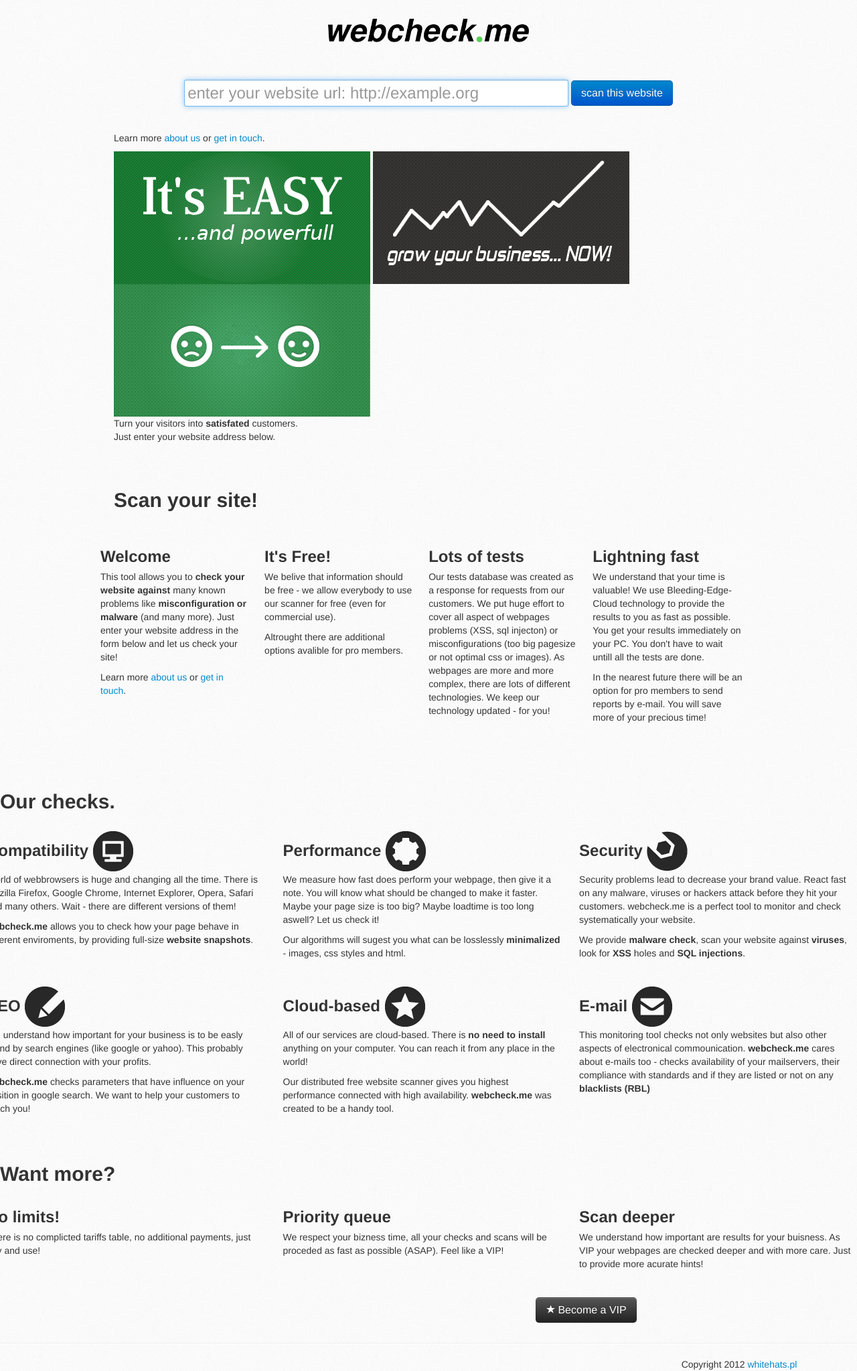
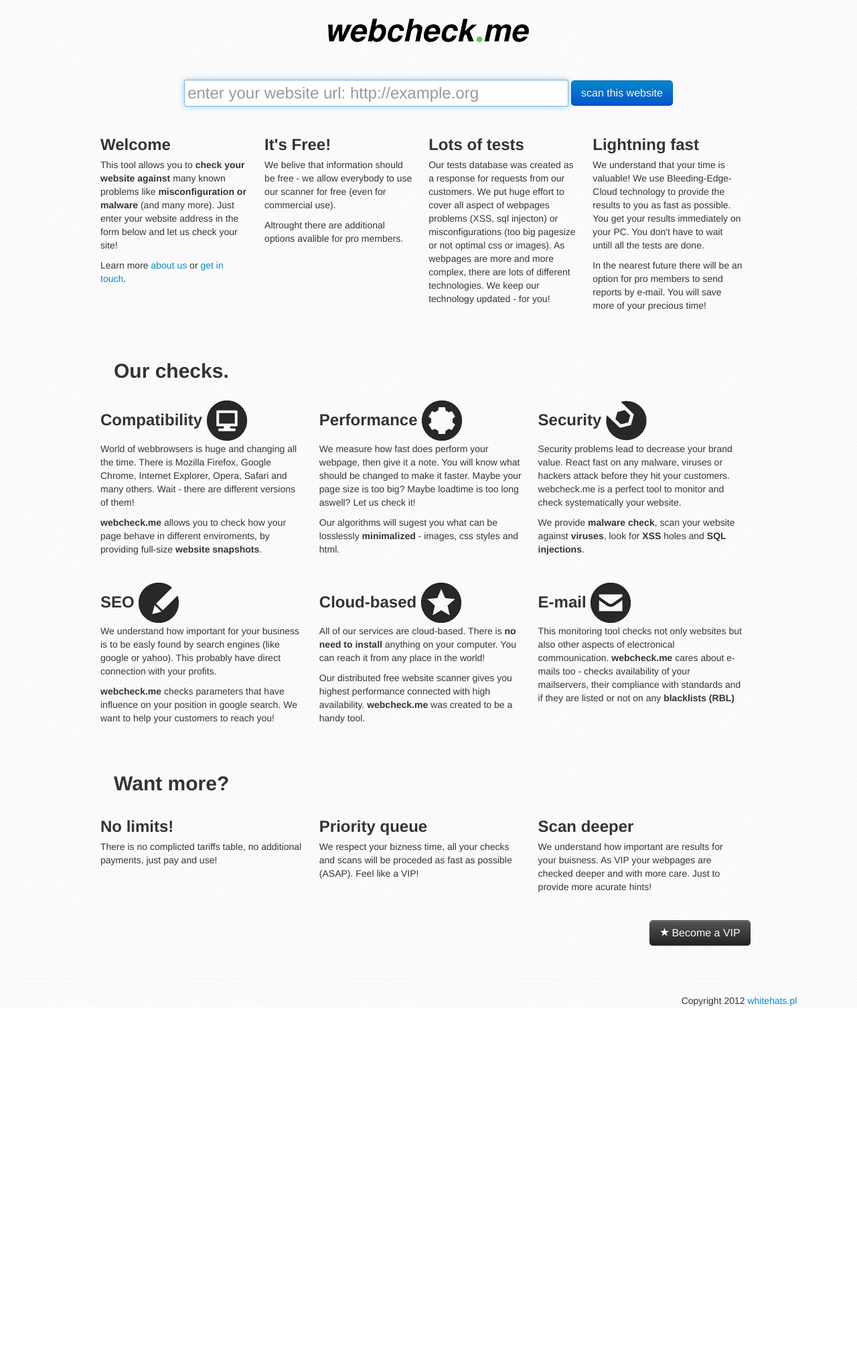
Before and after one commit to neutrinus/wh-webscanner, a Django app: page // in a window 1280 px wide. Shown: the part 148-2195 px from the top of the page at 67% size. After the commit the page ends 1650 px from the top, so only its background shows below. Run offline with Django 3.2, Linux system fonts and the light colour scheme; parts of the project's set-up code (start-up, migrations or seed data) failed here and were passed over; some libraries are stand-ins or nearby versions.

Commit message:
reqs, html code cleanup

```diff
--- a/webscanner/templates/index.html
+++ b/webscanner/templates/index.html
@@ -4,7 +4,6 @@
 {% block title %}Free scan your website{% endblock %}
 
 {% block extrahead %}
-
 {% endblock %}
 
 
@@ -25,35 +24,11 @@
 
 <div class="section">
     <div class="row-fluid">
-        <div class="span12">
-           <p class="intro">Learn more <a href="#about-us">about us</a>  or <a href="#contact">get in touch</a>.</p>
-        </div>
-
-        <div class="slider-wrapper">
-            <div id="slider" class="nivoSlider">
-            <img src="{{ STATIC_URL }}images/slides/slide1.png" width="383" height="198" alt="" title="#htmlcaption2" />
-            <img src="{{ STATIC_URL }}images/slides/slide2.png" width="383" height="198" alt="" />
-            <img src="{{ STATIC_URL }}images/slides/slide3.png" width="383" height="198" alt="" title="#htmlcaption" />
-            </div>
-            <div id="htmlcaption" class="nivo-html-caption"> Turn your visitors into <strong>satisfated</strong> customers.</div>
-            <div id="htmlcaption2" class="nivo-html-caption"> Just enter your website address below.</div>
-        </div>
-
-        <div class="row no-bottom-margin">
-        </div>
-
-      </section>
-
-      <!-- scan -->
-      <section id="webscanner" style="padding-top:35px;" >
-            <h1>Scan your site!</h1> <br />
-
         <div class="row">
             <div class="span3">
                 <h2><b>Welcome</b></h2>
                 <p>This tool allows you to <strong>check your website against</strong> many known problems like <b>misconfiguration or malware</b> (and many more). Just enter your website address in the form below and let us check your site!</p>
                 <p>Learn more <a href="#about-us">about us</a>  or <a href="#contact">get in touch</a>.</p>
-
             </div>
             <div class="span3">
                 <h2>It's Free!</h2>
@@ -76,12 +51,10 @@
         </div>
     </div>
 </div>
-</div>
 
 <div class="section">
     <h1>Our checks.</h1>
     <div class="row-fluid">
-    <div class="span12">
         <div class="row">
             <div class="span4">
                 <h2>Compatibility <img alt="" class="align-right" src="{{ STATIC_URL }}images/services/webdesign.png" /></h2>
@@ -110,15 +83,11 @@
                     <p>All of our services are cloud-based. There is <b>no need to install</b> anything on your computer. You can reach it from any place in the world!</p>
 
                     <p>Our distributed free website scanner gives you highest performance connected with high availability. <b>webcheck.me</b> was created to be a handy tool. </p>
-
             </div>
             <div class="span4">
                     <h2>E-mail <img class="align-right" alt="" src="{{ STATIC_URL }}images/services/newsletter.png" /></h2>
                     <p>This monitoring tool checks not only websites but also other aspects of electronical commounication. <b>webcheck.me</b> cares about e-mails too - checks availability of your mailservers, their compliance with standards and  if they are listed or not on any <b>blacklists (RBL)</b></p>
-                    <p></p>
             </div>
-        </div>
-
         </div>
     </div>
 </div>
@@ -150,11 +119,8 @@
         <div class="span3 offset10">
             <!--<h1>become a VIP!</h1>-->
             <a href="/buy/" class="btn btn-large btn-inverse">    <i class="icon-star icon-white"></i> Become a VIP</a>
-
         </div>
-
     </div>
-
 </div>
 
 <script type="text/javascript">
```
Also changed, not shown: requirements-debian.txt (+1 -24 lines). Lines whose indentation alone changed are shown as unchanged.
